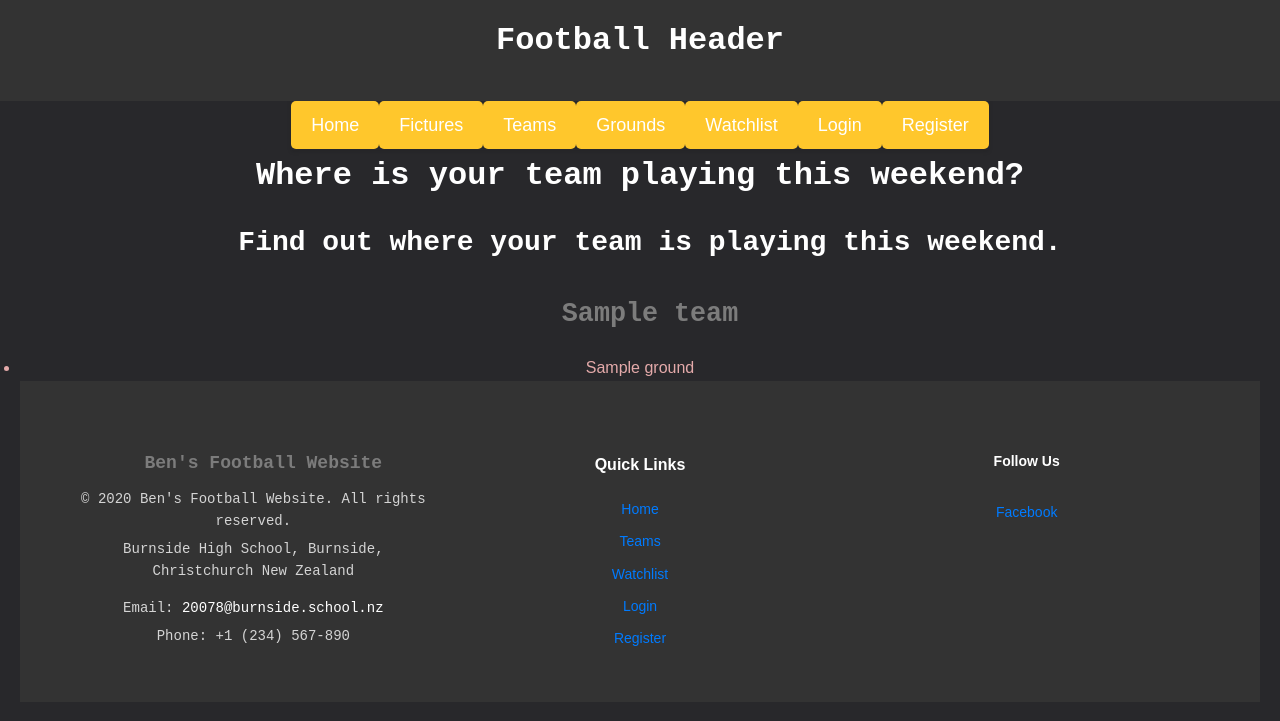
After one commit to benworralll/football, a Flask app: template app/templates/team_ground.html in a window 1280 px wide. The commit adds this page. Shown: the top 721 px of the page. Run offline with Flask 3, Linux system fonts and the light colour scheme; the template is opened without the code that fills it: most values are stand-ins (such as "Sample title", 1, 10 or a date in 2020).

```diff
--- a/app/routes.py
+++ b/app/routes.py
@@ -146,5 +146,10 @@ def logout():
     logout_user()
     return redirect(url_for('home'))
 
+@app.route('/team_ground')
+def team_ground():
+    teams = Team.query.all()  # Fetch all teams
+    return render_template('team_ground.html', teams=teams)
+
 if __name__ == '__main__':
     app.run(debug=True)
--- a/app/static/css/style.css
+++ b/app/static/css/style.css
@@ -1,26 +1,154 @@
-/* GLOBAL STYLES */
+/* Reset margins and paddings */
+body, h1, h2, p, ul, li, a {
+  margin: 0;
+  padding: 0;
+  line-height: 1.6; /* Improved readability by increasing line height */
+}
+
+/* Header Styles */
+header {
+  width: 100%;
+  background-color: #333;
+  color: #fff;
+  padding: 15px 0;
+  text-align: center;
+  position: fixed; /* Ensure the header is fixed to the top */
+  top: 0;
+  left: 0;
+  z-index: 1000; /* Ensure it stays above other content */
+}
+
+/* Navbar Styles */
+nav {
+  display: flex;
+  justify-content: center;
+  gap: 20px;
+}
+
+nav a {
+  color: #fff;
+  text-decoration: none;
+  font-size: 18px;
+}
+
+nav a:hover {
+  text-decoration: underline;
+}
+
+/* General Styles */
 body {
+  font-family: Arial, sans-serif;
+  background-color: #f4f4f4;
+  margin-top: 70px; /* Adjust based on header height */
+  padding: 20px; /* Add padding for better spacing around content */
   background-color: #28282B;
+  color: rgb(228, 170, 170);
+}
+
+/* Container Styles */
+.container {
+  background-color: #fff;
+  padding: 30px;
+  border-radius: 15px;
+  box-shadow: 0 4px 8px rgba(0, 0, 0, 0.1);
+  width: 100%;
+  max-width: 800px; /* Increase max-width for better text layout */
+  text-align: center;
+  margin-bottom: 20px; /* Add margin to separate sections */
+}
+
+/* Headings */
+h1, h2, h3 {
+  font-family: 'Courier New', Courier, monospace;
+  margin-bottom: 20px;
 }
 
 h1 {
-    font-family: 'Courier New', Courier, monospace;
-    color: #ffffff;
+  font-size: 2em; /* Increase size of main heading */
   text-align: center;
+  color: white;
 }
 
 h2 {
+  font-size: 1.75em;
+  text-align: center;
   margin-left: 20px;
-    font-family: 'Courier New', Courier, monospace;
-    color: #ffffff;
-    text-align: left;
+  color: rgb(255, 255, 255)
 }
 
+h3 {
+  font-size: 1.67em;
+  margin-left: 20px;
+  text-align: center;
+  color: rgb(124, 124, 124);
+}
+
+/* Logo Styles */
+.team-logo {
+  width: 100px; /* Adjust the width to control the size */
+  height: auto; /* Maintain aspect ratio */
+  border: 2px solid #f04e30; /* Add a small border around the logo */
+  border-radius: 8px; /* Optional: Add some rounding to the corners */
+  margin-bottom: 15px; /* Space below the image */
+  margin-top: 15px;
+  box-shadow: 0 4px 8px rgba(0, 0, 0, 0.1); /* Add a subtle shadow */
+}
+
+/* Adjust the size as needed */
+.team-item {
+  text-align: center; /* Center-align the content */
+}
+
+
+/* Paragraphs */
 p {
+  font-family: 'Courier New', Courier, monospace;
+  text-align: center;
   margin-left: 20px;
-    font-family: 'Courier New', Courier, monospace;
+  margin-bottom: 20px; /* Add space below paragraphs */
+  color:#d4d4d4
+}
+
+/* Form Elements */
+input[type="text"],
+input[type="password"],
+input[type="submit"],
+button {
+  padding: 10px;
+  font-size: 16px;
+  border-radius: 10px;
+  border: 1px solid #ccc;
+}
+
+input[type="submit"],
+button {
+  background-color: #007bff;
   color: #ffffff;
-    text-align: left;
+  border: none;
+  cursor: pointer;
+}
+
+input[type="submit"]:hover,
+button:hover {
+  background-color: #0056b3;
+}
+
+input[type="text"]:focus,
+input[type="password"]:focus {
+  outline: none;
+  border-color: #007bff;
+}
+
+/* Links */
+a {
+  color: #007bff;
+  text-decoration: none;
+  margin-top: 10px;
+  display: inline-block;
+}
+
+a:hover {
+  text-decoration: underline;
 }
 
 /* Navbar */
@@ -30,10 +158,8 @@ body {
   justify-content: center;
   align-items: center;
   height: 60px;
-    margin: 20px 0;
 }
 
-  /* Navbar links */
 .navbar a {
   color: #333;
   text-decoration: none;
@@ -43,77 +169,17 @@ body {
   transition: background-color 0.2s;
 }
 
-  /* Navbar link hover effect */
 .navbar a:hover {
-    background-color: #f0f0f0;
+  background-color: #d4d4d4;
 }
 
-  /* Active navbar link */
 .navbar a.active {
   background-color: #ffc72c;
-    color: #fff;
+  color: #ffffff;
 }
 
-
-  /* cart.css */
-
-  /* Example styles */
-  body {
-    font-family: Arial, sans-serif;
-    margin: 0;
-    padding: 0;
-  }
-
-  header {
-    background-color: #333;
-    color: #fff;
-    padding: 10px 0;
-    text-align: center;
-  }
-
-  main {
-    margin: 20px;
-  }
-
-  .cart-items {
-    margin-top: 20px;
-  }
-
-  table {
-    width: 100%;
-    border-collapse: collapse;
-  }
-
-  th, td {
-    border-bottom: 1px solid #ccc;
-    padding: 10px;
-    text-align: left;
-    color: #fff;
-  }
-
-  form {
-    margin-top: 10px;
-  }
-
-
-
-  body {
-    background-color: black;
-    color: white;
-    font-family: Arial, sans-serif;
-}
-
-header, footer {
-    background-color: #333;
-    padding: 10px;
-    text-align: center;
-}
-
-h1 {
-    color: #ff6347; /* Tomato color for the heading */
-}
-
-.watchlist-items {
+/* Watchlist & Cart Items */
+.watchlist-items, .cart-items {
   margin: 20px auto;
   padding: 20px;
   max-width: 800px;
@@ -129,6 +195,7 @@ th, td {
   border: 1px solid #555;
   padding: 10px;
   text-align: left;
+  color: #fff;
 }
 
 th {
@@ -144,28 +211,22 @@ tr:hover {
 }
 
 .remove-btn {
-    background-color: #ff6347; /* Tomato color for the button */
+  background-color: #ff6347;
   border: none;
-    color: white;
+  color: rgb(192, 192, 192);
   padding: 5px 10px;
-    text-align: center;
-    text-decoration: none;
-    display: inline-block;
-    font-size: 14px;
-    margin: 4px 2px;
+  border-radius: 4px;
   cursor: pointer;
-    border-radius: 4px;
 }
 
 .remove-btn:hover {
-    background-color: #ff4500; /* Darker orange on hover */
+  background-color: #ff4500;
 }
 
-
-
+/* Footer Styles */
 footer {
-  background-color: #333; /* Black background */
-  color: #fff; /* White text */
+  background-color: #333;
+  color: #fff;
   padding: 20px;
   text-align: center;
   font-size: 14px;
@@ -214,4 +275,50 @@ footer {
   padding: 0;
 }
 
-.footer-middle ul li {
+/* Featured Teams & Grounds */
+.featured-teams, .grounds-list {
+  padding: 20px;
+  background-color: #222;
+  color: white;
+  margin-top: 20px;
+}
+
+.team-container, .ground-container {
+  display: flex;
+  gap: 20px;
+  justify-content: center;
+  flex-wrap: wrap;
+}
+
+.team-card, .ground-card {
+  background-color: #333;
+  padding: 20px;
+  border-radius: 8px;
+  text-align: center;
+  width: 300px;
+}
+
+.team-card img, .ground-card img {
+  width: 100px;
+  height: 100px;
+  object-fit: contain;
+  margin-bottom: 15px;
+}
+
+.team-card h3, .ground-card h3 {
+  margin-top: 0;
+}
+
+.btn {
+  background-color: #f04e30;
+  color: white;
+  border: none;
+  padding: 10px 15px;
+  border-radius: 5px;
+  cursor: pointer;
+  transition: background-color 0.3s ease;
+}
+
+.btn:hover {
+  background-color: #e53d21;
+}
--- a/app/templates/grounds.html
+++ b/app/templates/grounds.html
@@ -24,4 +24,6 @@
     </li>
     {% endfor %}
 </ul>
+
+
 {% endblock %}
--- a/app/templates/nav.html
+++ b/app/templates/nav.html
@@ -1,6 +1,6 @@
 <div class="navbar">
     <a href="/" class="active">Home</a>
-    <a href="/menu" class="active">Menu</a>
+    <a href="/team_ground" class="active">Fictures</a>
     <a href="/teams" class="active">Teams</a>
     <a href="/grounds" class="active">Grounds</a>
     <a href="/view_watchlist" class="active">Watchlist</a>
--- a/app/templates/register.html
+++ b/app/templates/register.html
@@ -28,5 +28,8 @@
         </form>
         <p>Already have an account? <a href="{{ url_for('login') }}">Login here</a>.</p>
     </div>
+    <footer>
+        {% include "footer.html" %}
+    </footer>
 </body>
 </html>
--- /dev/null
+++ b/app/templates/team_ground.html
@@ -0,0 +1,17 @@
+{% extends "layout.html" %}
+{% block content %}
+<h1>Where is your team playing this weekend?</h1>
+<h2>Find out where your team is playing this weekend. </h2>
+<div class="team-ground-list">
+    {% for team in teams %}
+        <div class="team-item">
+            <h3>{{ team.name }}</h3>
+            <ul>
+                {% for ground in team.grounds %}
+                    <li>{{ ground.name }}</li>
+                {% endfor %}
+            </ul>
+        </div>
+    {% endfor %}
+</div>
+{% endblock %}
```
Also changed, not shown: app/models.py (+11 -1 lines), app/templates/home.html (+25 -0 lines), app/templates/teams.html (+5 -2 lines), app/football.db, app/static/images/DCR.png (added), app/static/images/FC2011.png (added), app/static/images/cashmere.jpg (added), app/static/images/coastal.png (added), app/static/images/cufc.png (added), app/static/images/ferrymead.png (added), app/static/images/nelson.png (added), app/static/images/nomads.png (added), app/static/images/selwyn.png (added), app/static/images/uc.png (added). Lines whose indentation alone changed are shown as unchanged.
